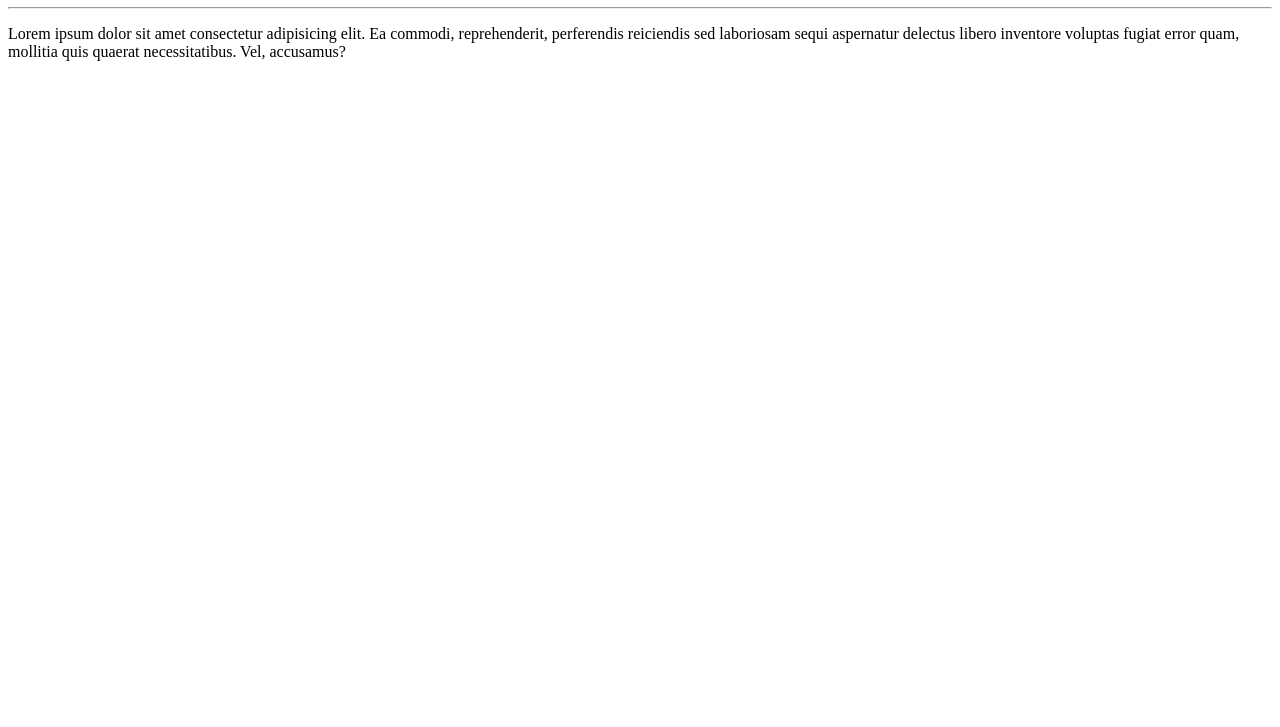
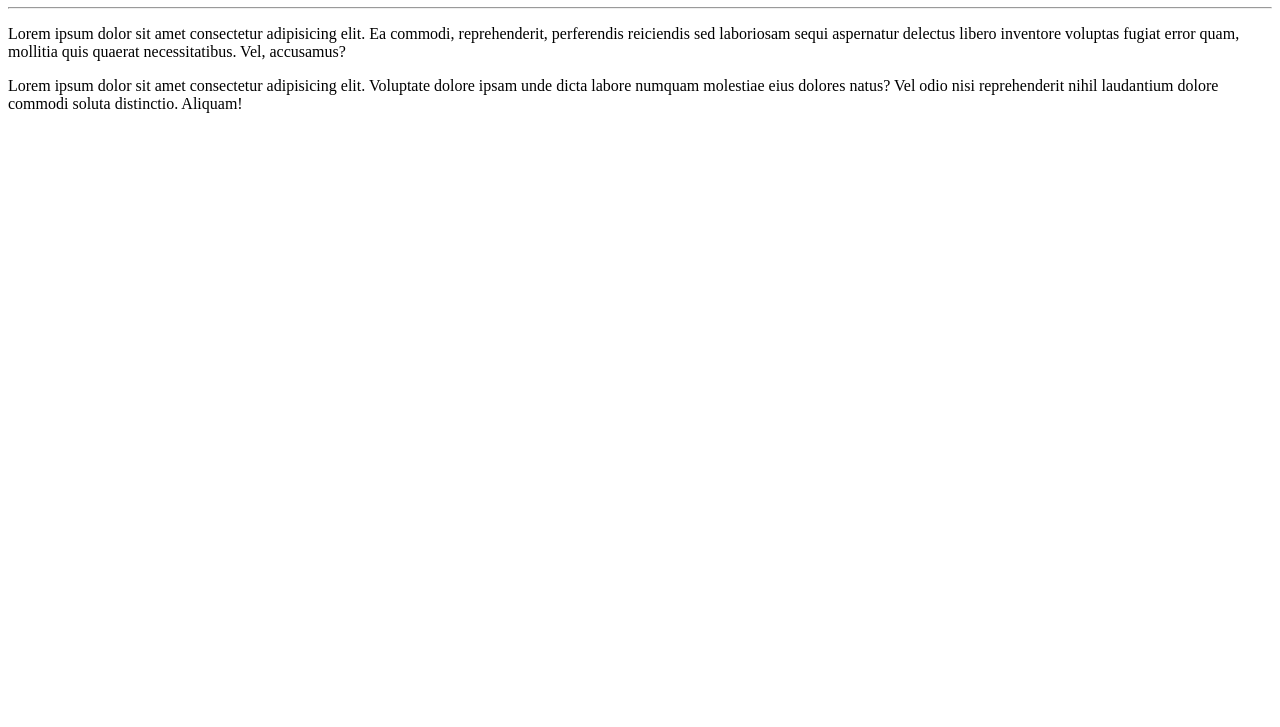
Before and after one commit to Leonardo-Graciano-Sailer/Ola-Mundo, a plain HTML site: page Site-Exemplo/Index.html in a window 1280 px wide. Shown: the part 73-800 px from the top of the page. Drawn offline with Linux system fonts and the light colour scheme.

Commit message:
Adicionei um parágrafo

```diff
--- a/Site-Exemplo/Index.html
+++ b/Site-Exemplo/Index.html
@@ -9,5 +9,6 @@
     <h1>Olá, Mundo!</h1>
     <hr>
     <p>Lorem ipsum dolor sit amet consectetur adipisicing elit. Ea commodi, reprehenderit, perferendis reiciendis sed laboriosam sequi aspernatur delectus libero inventore voluptas fugiat error quam, mollitia quis quaerat necessitatibus. Vel, accusamus?</p>
+<p>Lorem ipsum dolor sit amet consectetur adipisicing elit. Voluptate dolore ipsam unde dicta labore numquam molestiae eius dolores natus? Vel odio nisi reprehenderit nihil laudantium dolore commodi soluta distinctio. Aliquam!</p>
 </body>
 </html>
```
